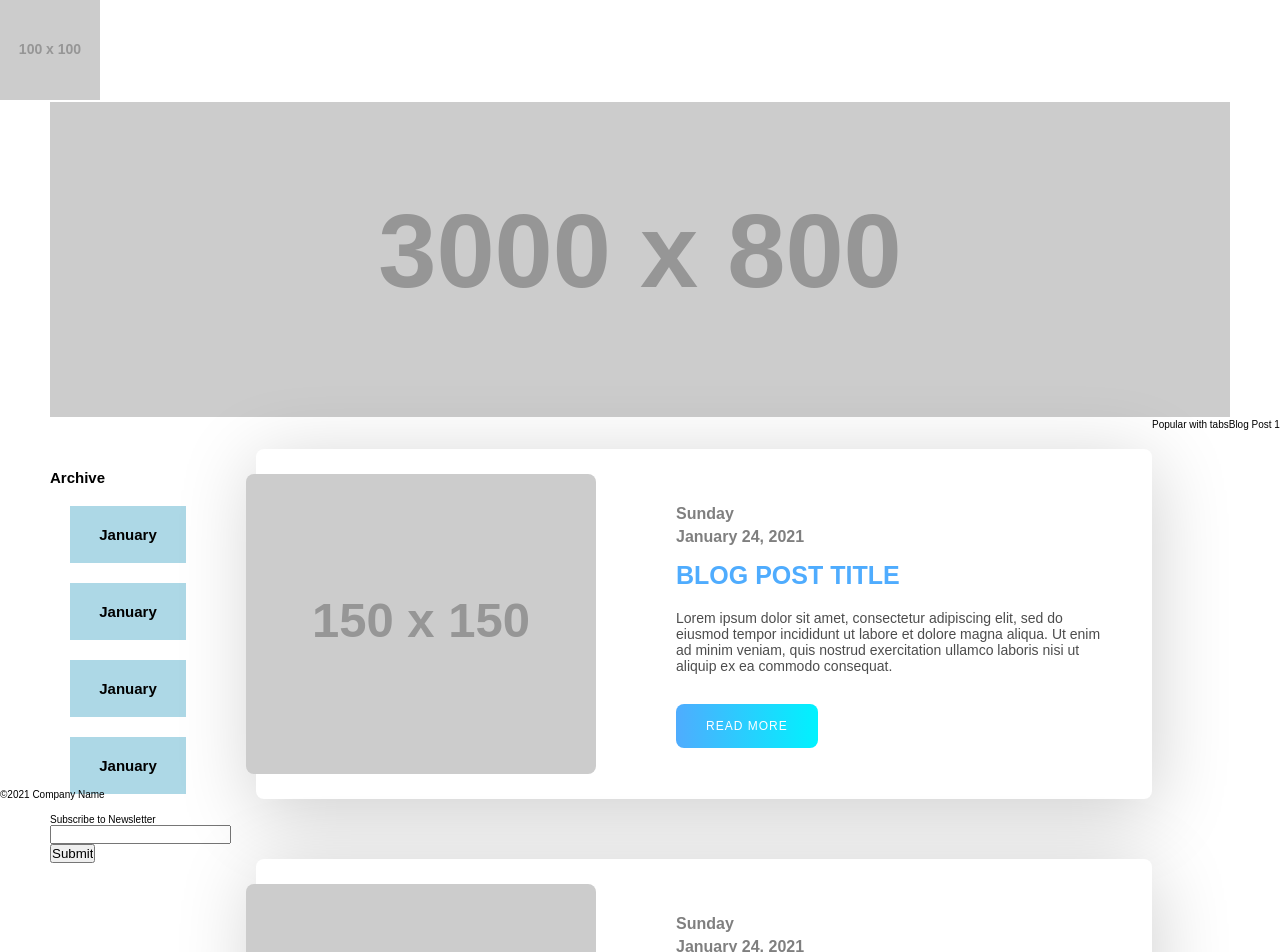
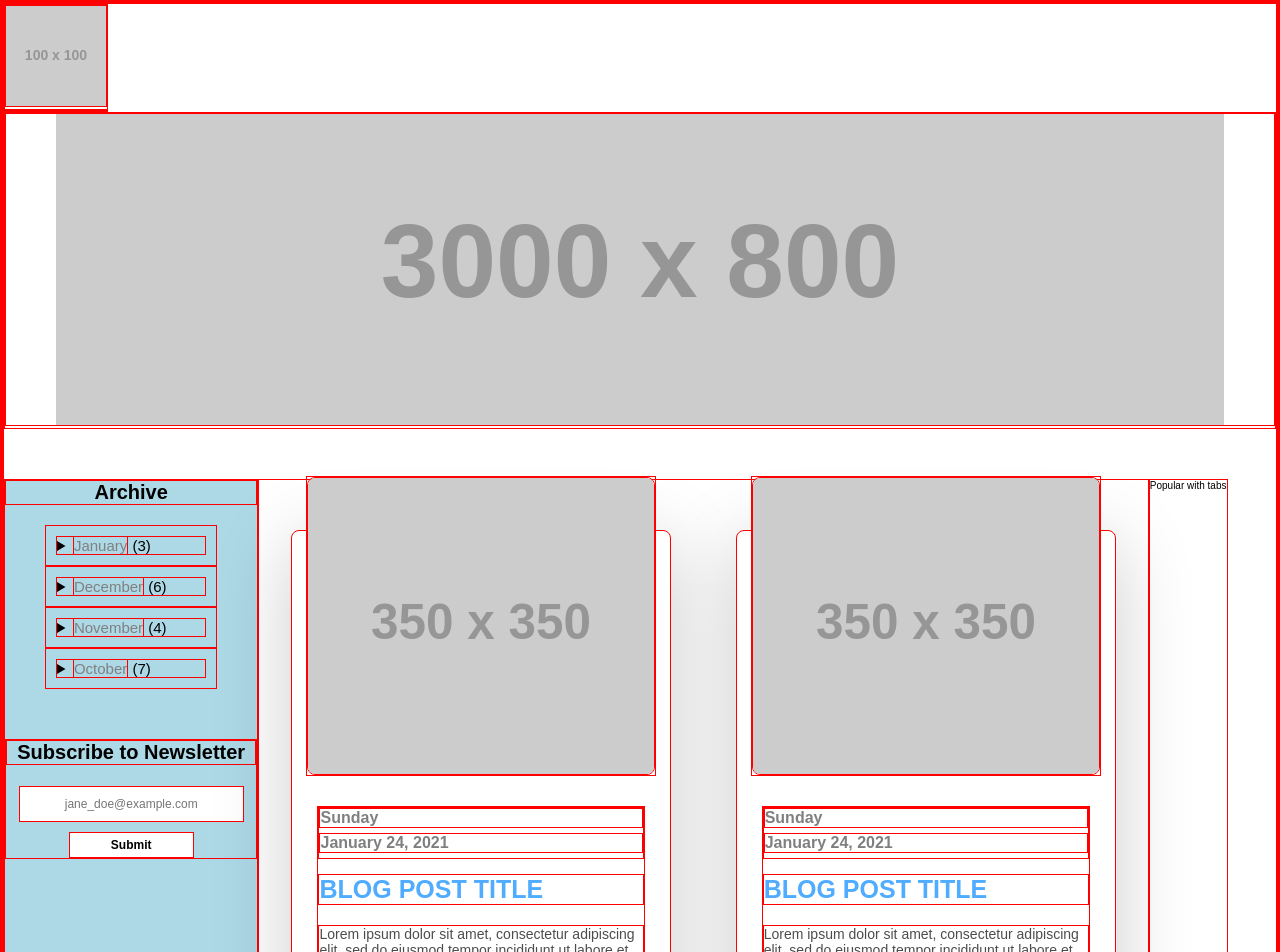
Before and after one commit to GabbyJ/Lifeblue-Blog, a React (Create React App) app: page / in a window 1280 px wide. Shown: the top 952 px of the page. Built offline with nearby package versions, Linux system fonts and the light colour scheme.

Commit message:
archive style. Adjusted blog styling

```diff
--- a/package.json
+++ b/package.json
@@ -9,6 +9,7 @@
     "react": "^17.0.1",
     "react-dom": "^17.0.1",
     "react-scripts": "4.0.1",
+    "react-tabs": "^3.1.2",
     "web-vitals": "^0.2.4"
   },
   "scripts": {
--- a/src/App.js
+++ b/src/App.js
@@ -1,4 +1,5 @@
 import BlogPost from "./BlogPost";
+import Aside from "./Aside";
 import Footer from "./Footer";
 import Header from "./Header";
 
@@ -8,18 +9,7 @@ function App() {
 
       <Header/>
       <section class="featured"><img src="https://via.placeholder.com/3000x800.png?text=Featured Blog" alt=""/> </section>
-        <aside>
-        <h2>Archive</h2>
-        <h4>January</h4>
-        <h4>January</h4>
-        <h4>January</h4>
-        <h4>January</h4>
-        <form class="div13">
-          <label for="subscribe">Subscribe to Newsletter</label><br/>
-          <input type="email" id="subscribe" name="subscribe"/>
-          <input type="submit" value="Submit"/>
-        </form>
-      </aside>
+      <Aside/>
       <div className="blogs">
           <BlogPost/>
           <BlogPost/>
--- /dev/null
+++ b/src/Aside.jsx
@@ -0,0 +1,47 @@
+import React from 'react'
+
+export default function Aside() {
+    return (
+        <aside>
+            <h2>Archive</h2>
+            <details>
+                <summary><span className="article-month">January</span> (3)</summary>
+                <p>Blog post 1 title</p>
+                <p>Blog post 2 title</p>
+                <p>Blog post 3 title</p>
+            </details>
+            <details>
+                <summary><span className="article-month">December</span> (6)</summary>
+                <p>Blog post 1 title</p>
+                <p>Blog post 2 title</p>
+                <p>Blog post 3 title that's really long because why no and I like stuff like this</p>
+                <p>Blog post 1 title</p>
+                <p>Blog post 2 title</p>
+                <p>Blog post 3 title</p>
+            </details>
+            <details>
+                <summary><span className="article-month">November</span> (4)</summary>
+                <p>Blog post 1 title</p>
+                <p>Blog post 2 title</p>
+                <p>Blog post 3 title</p>
+                <p>Blog post 3 title</p>
+            </details>
+            <details>
+                <summary><span className="article-month">October</span> (7)</summary>
+                <p>Blog post 1 title</p>
+                <p>Blog post 2 title</p>
+                <p>Blog post 3 title</p>
+                <p>Blog post 1 title</p>
+                <p>Blog post 2 title</p>
+                <p>Blog post 3 title</p>
+                <p>Blog post 3 title</p>
+            </details>
+
+            <form class="form">
+                <label for="subscribe">Subscribe to Newsletter</label><br/>
+                <input type="email" id="subscribe" name="subscribe" placeholder="jane_doe@example.com"/>
+                <input type="submit" value="Submit"/>
+            </form>
+      </aside>
+    )
+}
--- a/src/BlogPost.jsx
+++ b/src/BlogPost.jsx
@@ -4,7 +4,7 @@ export default function BlogPost() {
     return (
         <div  class="blog-post">
             <div  class="blog-img">
-                <img src="https://via.placeholder.com/150" alt="blog post"/>
+                <img src="https://via.placeholder.com/350" alt="blog post"/>
             </div>
             <div  class="blog-info">
                 <div  class="blog-date">
--- a/src/index.css
+++ b/src/index.css
@@ -2,6 +2,7 @@
   margin: 0;
   padding: 0;
   box-sizing: border-box;
+  border: solid 1px red;
 }
 
 html{
@@ -13,10 +14,13 @@ html{
   width: 100%;
   padding: 0 5rem;
 }
+.featured{
+  margin-bottom:5rem;
+}
 
 .container{
   width: 100%;
-  height: 100vh;
+  min-height: 100vh;
   display: flex;
   flex-direction: row;
   flex-wrap: wrap;
@@ -31,25 +35,39 @@ html{
 }
 .blog-post{
   width: 100%;
-  max-width: 98rem;
-  max-height: 35rem; /*remove for mobile*/
-  padding: 5rem;
+  max-width: 38rem;
+  max-height: none; /*remove for mobile*/
+  padding: 2.5rem;
   background-color: white;
   box-shadow: 0 1.4rem 8rem rgba(0,0,0,.2);
   display: flex;
   align-items: center;
   border-radius: .8rem;
-  margin: 3rem auto;
+  margin: 5rem auto;
+  flex-direction: column;
 }
 
 .blog-img{
   min-width: 35rem;
   max-width: 35rem;
   height: 30rem;
-  transform: translateX(-8rem);
-  position: relative;
-  margin-left: 2rem;
+  transform: translate(0, -8rem);
+  margin-bottom: -5rem;
+  /* position: relative;
+  margin-left: 2rem; */
 }
+
+/* .blog-post{
+  padding: 2.5rem;
+  flex-direction: column;
+  max-height: none;
+}
+
+.blog-img{
+  min-width: 100%;
+  max-width: 100%;
+  transform: translate(0, -8rem);
+} */
 
 .blog-img img{
   width: 100%;
@@ -76,7 +94,7 @@ html{
   color: rgba(0,0,0,.5);
   font-size: 1.6rem;
   font-weight: 600;
-  margin: .5rem 0;
+  margin: 0 0 .5rem;
 }
 
 .blog-title{
@@ -109,7 +127,7 @@ html{
   background-image: linear-gradient(to right, #00f2fe 0%, #4facfe 100%);
 }
 
-@media screen and (max-width: 1068px){
+/* @media screen and (max-width: 1068px){
   .blog-post{
     max-width: 80rem;
   }
@@ -144,22 +162,81 @@ html{
     max-width: 100%;
     transform: translate(0, -8rem);
   }
-}
+} */
 
 aside{
     width: 20%;
-    padding: 5rem;
+
+    background-color: lightblue;
+
 }
 
-aside h4{
-    margin: 2rem;
-    background-color: lightblue;
-    padding: 2rem;
-    text-align: center;
+aside h2{
+  margin-bottom: 2rem;
+  font-size: 2rem;
+  text-align: center;
+}
+
+details{
+    margin: 0 4rem;
+    padding: 1rem;
+    text-align: left;
     font-size: 1.5rem;
 }
 
+summary{
+  color:black;
+
+}
+
+.article-month{
+  color: gray;
+}
+
+details p{
+  margin: 1.5rem 0;
+  text-align: left;
+}
+
+aside form{
+  width: 100%;
+  text-align: center;
+  margin-top: 5rem;
+}
+
+form label{
+  font-size: 2rem;
+  font-weight: bold;
+  display: block;
+  margin-bottom: 1rem;
+}
+
+input[type=email]{
+  width: 90%;
+  padding: 1rem;
+  text-align: center;
+  font-size: 1.2rem;
+}
+
+input[type=submit]{
+  padding: .5rem 1rem;
+  background-color: white;
+  width: 50%;
+  margin-top: 1rem;
+  font-weight: bold;
+  font-size: 1.2rem;
+
+}
+
+
 footer{
-    position: fixed;
+    position: relative;
     bottom: 0;
+    width: 100%;
+    display: block;
+    padding: 5rem;
+    background-color: lightblue;
+    text-align: center;
+    font-size: 1.6rem;
+
 }
```
Also changed, not shown: src/PopularPosts.jsx (added, +21 -0 lines), 2 other files (tests, documents, lock files or other folders). Lines whose indentation alone changed are shown as unchanged.
